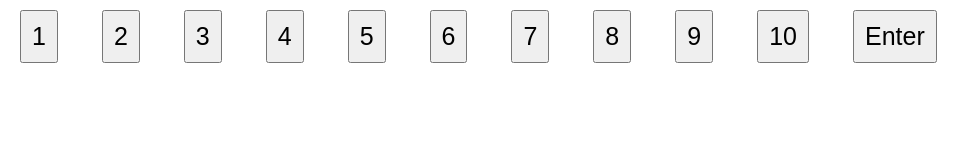
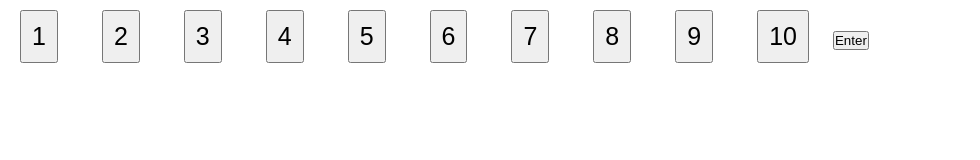
Before and after one commit to karanswarnakar007/class_1, a plain HTML site: page index.html in a window 1280 px wide. Shown: the whole page, without its empty margins (0-980 px from the left). Drawn offline with Linux system fonts and the light colour scheme.

Commit message:
Update index.html

```diff
--- a/index.html
+++ b/index.html
@@ -27,7 +27,7 @@ margin: 10px 20px;
     <input type="button" value="8" id="n8">
     <input type="button" value="9" id="n9">
     <input type="button" value="10" id="n10">
-<input type="button" value="Enter" id="search">
+<button id="search">Enter </button>
     <script>
 
 
```
